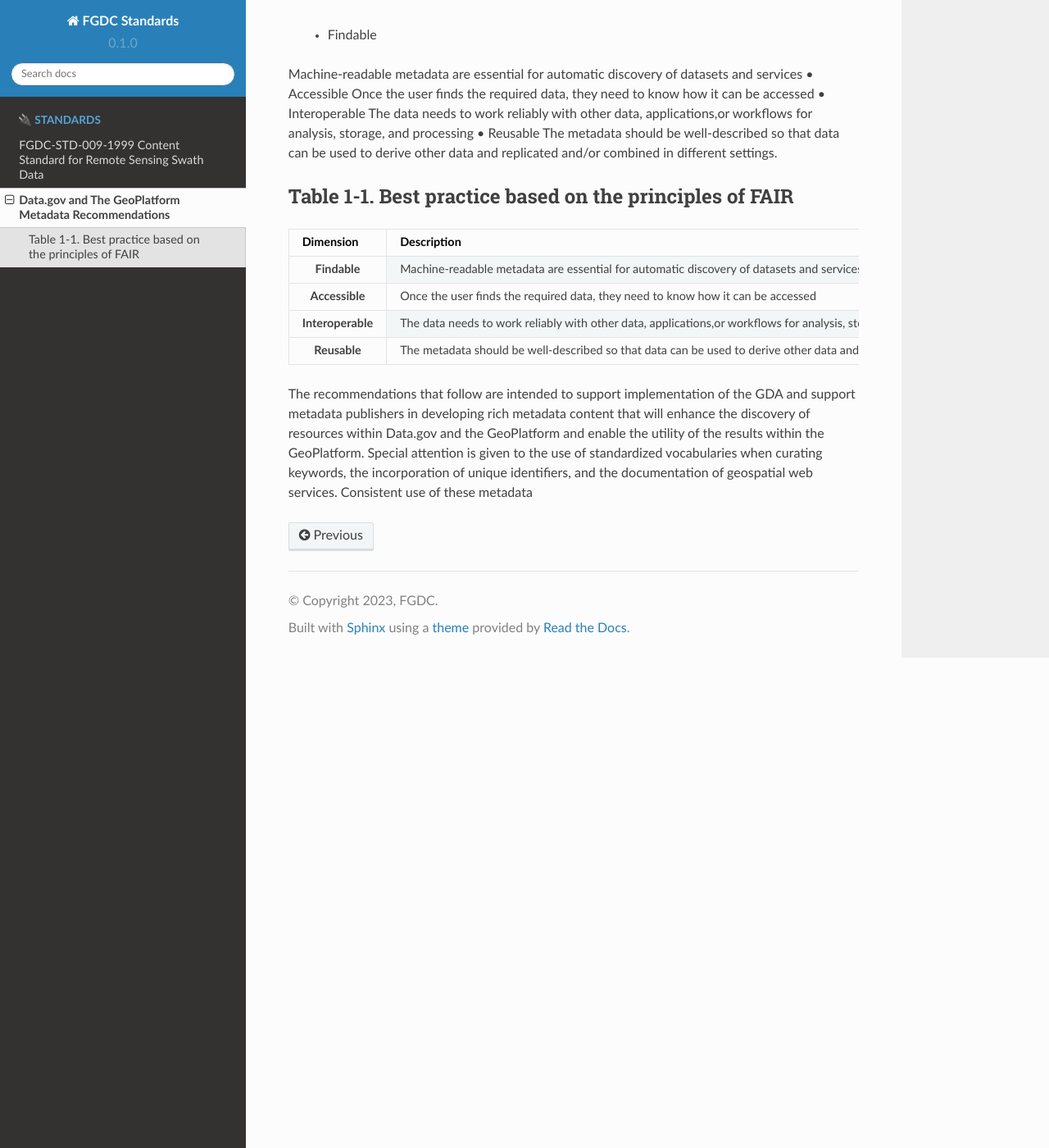
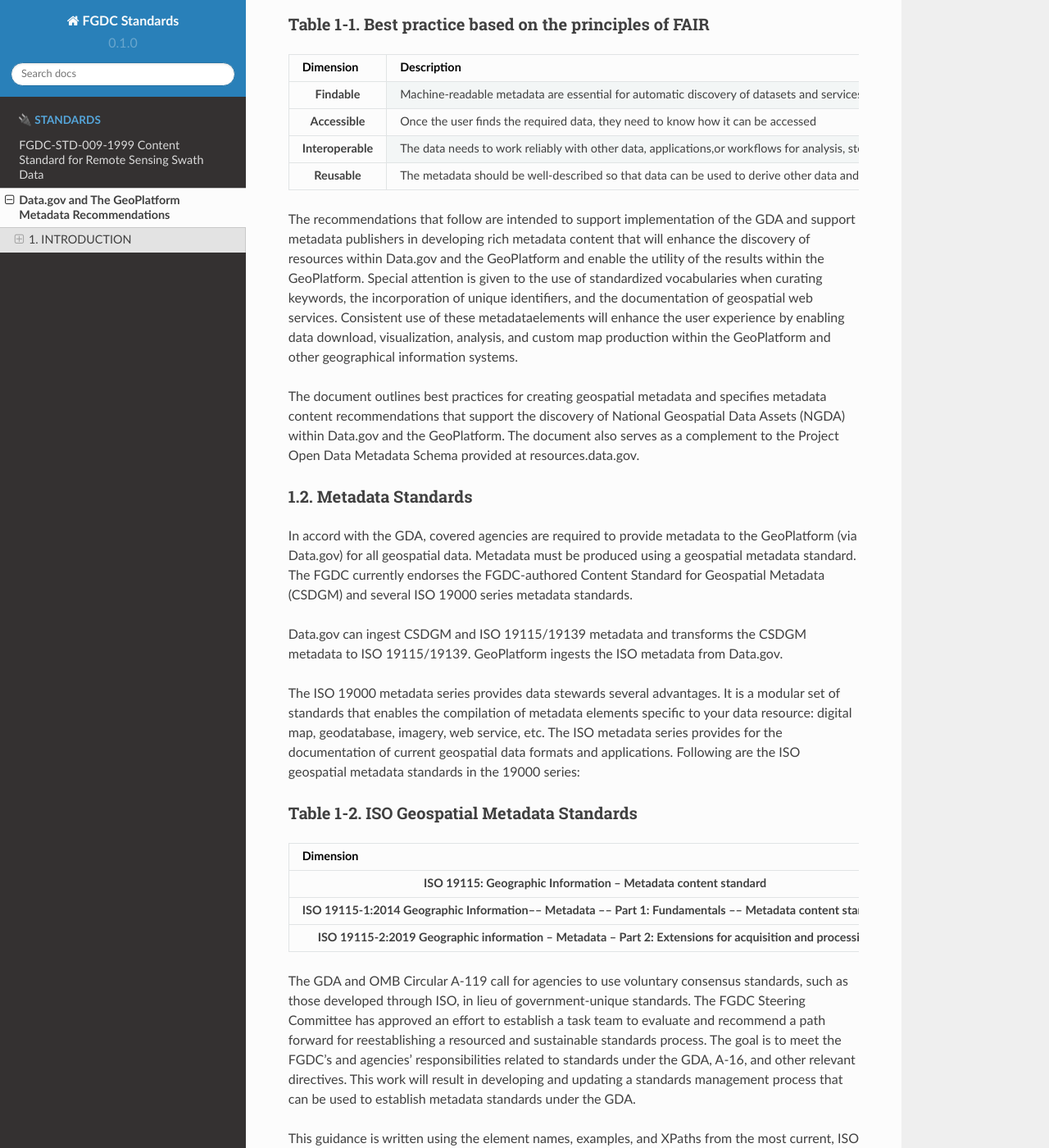
Before and after one commit to fgdcgov/sdi, a Sphinx documentation site: the page built from docs/source/datagovgeoplatform.rst, in a window 1280 px wide and 1400 px high, scrolled down 863 px. Shown: the whole window at 82% size. Built offline with Sphinx 7.4.7 and the Read the Docs theme 2.0.0, drawn with Linux system fonts in a browser that asks for light colours; some of the changed text lies outside the part shown.

Commit message:
Update datagovgeoplatform.rst

```diff
--- a/docs/source/datagovgeoplatform.rst
+++ b/docs/source/datagovgeoplatform.rst
@@ -2,26 +2,16 @@ Data.gov and The GeoPlatform Metadata Recommendations
 ======================
 This document provides best practices only and is not intended as policy that agencies must comply with, or for audit purposes. Including Guidelines for National Geospatial Data Assets (NGDA)
 
-  1. INTRODUCTION
+1. INTRODUCTION
 -------------------------------
 
 1.1 Objective
-~~~~~~~~~~~~~~~~~~~~~~~~~~~~~~~~Introduction
-
+~~~~~~~~~~~~~~~~~~~~~~~~~~~~~~~~
 Metadata creation and management is a geospatial data management best practice. Metadata records document the who, what, why, where, when, and how of the resource (dataset or service) and provide context for data consumers as to the content, extent, quality, purpose, intended use, and limitations of the resource.
 
 The Federal Geographic Data Committee (FGDC) has long promoted the creation of standardized geospatial metadata and recent legislation including the Foundations for Evidence-Based Policymaking Act (or OPEN Government Data Act, Pub.L. 115–435) and the Geospatial Data Act of 2018 (GDA) specify critical roles for metadata. The GDA requires Covered Agencies1 to “include standards for metadata for geospatial data, and other appropriate standards, including documenting geospatial data with the relevant metadata and making metadata available through the GeoPlatform.”2 Lead Covered Agencies3 are required to create and maintain “metadata for geospatial data within the National Geospatial Data Asset data theme.”4 The GDA establishes the GeoPlatform, which is required to “include metadata for all geospatial data collected by covered agencies, directly or indirectly.”5 Further, the GDA requires that metadata standards “to the maximum extent practicable, shall be consistent with international standards and protocols.”6
 
 Documenting geospatial data resources robustly and in accord with national, and international, metadata standards is a data management and stewardship best practice based on the principles of FAIR:
-
-  •	Findable
-Machine-readable metadata are essential for automatic discovery of datasets and services
-•	Accessible
-Once the user finds the required data, they need to know how it can be accessed
-•	Interoperable
-The data needs to work reliably with other data, applications,or workflows for analysis, storage, and processing
-•	Reusable
-The metadata should be well-described so that data can be used to derive other data and replicated and/or combined in different settings.
 
 Table 1-1. Best practice based on the principles of FAIR
 ~~~~~~~~~~~~~~~~~~~~~~~~~~~~~~~~
@@ -41,5 +31,41 @@ Table 1-1. Best practice based on the principles of FAIR
     * - Reusable
       - The metadata should be well-described so that data can be used to derive other data and replicated and/or combined in different settings.
 
+The recommendations that follow are intended to support implementation of the GDA and support metadata publishers in developing rich metadata content that will enhance the discovery of resources within Data.gov and the GeoPlatform and enable the utility of the results within the GeoPlatform. Special attention is given to the use of standardized vocabularies when curating keywords, the incorporation of unique identifiers, and the documentation of geospatial web services. Consistent use of these metadataelements will enhance the user experience by enabling data download, visualization, analysis, and custom map production within the GeoPlatform and other geographical information systems.
 
-The recommendations that follow are intended to support implementation of the GDA and support metadata publishers in developing rich metadata content that will enhance the discovery of resources within Data.gov and the GeoPlatform and enable the utility of the results within the GeoPlatform. Special attention is given to the use of standardized vocabularies when curating keywords, the incorporation of unique identifiers, and the documentation of geospatial web services. Consistent use of these metadata
+The document outlines best practices for creating geospatial metadata and specifies metadata content recommendations that support the discovery of National Geospatial Data Assets (NGDA) within Data.gov and the GeoPlatform. The document also serves as a complement to the Project Open Data Metadata Schema provided at resources.data.gov.
+
+1.2. Metadata Standards
+~~~~~~~~~~~~~~~~~~~~~~~~~~~~~~~~
+In accord with the GDA, covered agencies are required to provide metadata to the GeoPlatform (via Data.gov) for all geospatial data. Metadata must be produced using a geospatial metadata standard. The FGDC currently endorses the FGDC-authored Content Standard for Geospatial Metadata (CSDGM) and several ISO 19000 series metadata standards.
+
+Data.gov can ingest CSDGM and ISO 19115/19139 metadata and transforms the CSDGM metadata to ISO 19115/19139. GeoPlatform ingests the ISO metadata from Data.gov.
+
+The ISO 19000 metadata series provides data stewards several advantages. It is a modular set of standards that enables the compilation of metadata elements specific to your data resource: digital map, geodatabase, imagery, web service, etc. The ISO metadata series provides for the documentation of current geospatial data formats and applications. Following are the ISO geospatial metadata standards in the 19000 series:
+
+Table 1-2. ISO Geospatial Metadata Standards
+~~~~~~~~~~~~~~~~~~~~~~~~~~~~~~~~
+.. list-table::
+    :widths: 5 10
+    :header-rows: 1
+    :stub-columns: 1
+
+    * - Dimension
+      - Description
+    * - ISO 19115: Geographic Information – Metadata content standard
+      - formatted using ISO/TS 19139:2007: Geographic information –– Metadata –– XML schema Note that FGDC has yet to endorse the 2019 update ISO/TS 19139-1:2019: Geographic information — XML schema implementation — Part 1: Encoding rules
+    * - ISO 19115-1:2014 Geographic Information–– Metadata –– Part 1: Fundamentals –– Metadata content standard
+      - formatted using ISO/TS 19115-3:2016 Geographic information –– Metadata –– Part 3: XML schema implementation for fundamental concepts
+    * - ISO 19115-2:2019 Geographic information – Metadata – Part 2: Extensions for acquisition and processing
+      - formatted using ISO/TS 19139-2:2012: Geographic information — Metadata — XML schema implementation — Part 2: Extensions for imagery and gridded data
+
+
+
+The GDA and OMB Circular A-119 call for agencies to use voluntary consensus standards, such as those developed through ISO, in lieu of government-unique standards. The FGDC Steering Committee has approved an effort to establish a task team to evaluate and recommend a path forward for reestablishing a resourced and sustainable standards process. The goal is to meet the FGDC’s and agencies’ responsibilities related to standards under the GDA, A-16, and other relevant directives. This work will result in developing and updating a standards management process that can be used to establish metadata standards under the GDA.
+
+This guidance is written using the element names, examples, and XPaths from the most current, ISO 19115-1, standard. However, it provides specific guidance for CSDGM implementation and for ISO 19115 implementation where it differs from ISO 19115-1.
+
+How to Read and Use This Document
+This document provides guidance specific to the creation of metadata intended for publication to Data.gov and the GeoPlatform. The recommendations were developed to improve data discovery and to facilitate the assessment and application of found resources. Metadata producers are encouraged to read the entire document in order and incorporate the recommendations into their own metadata production process.
+
+Readers should be aware of the following document components:
```
